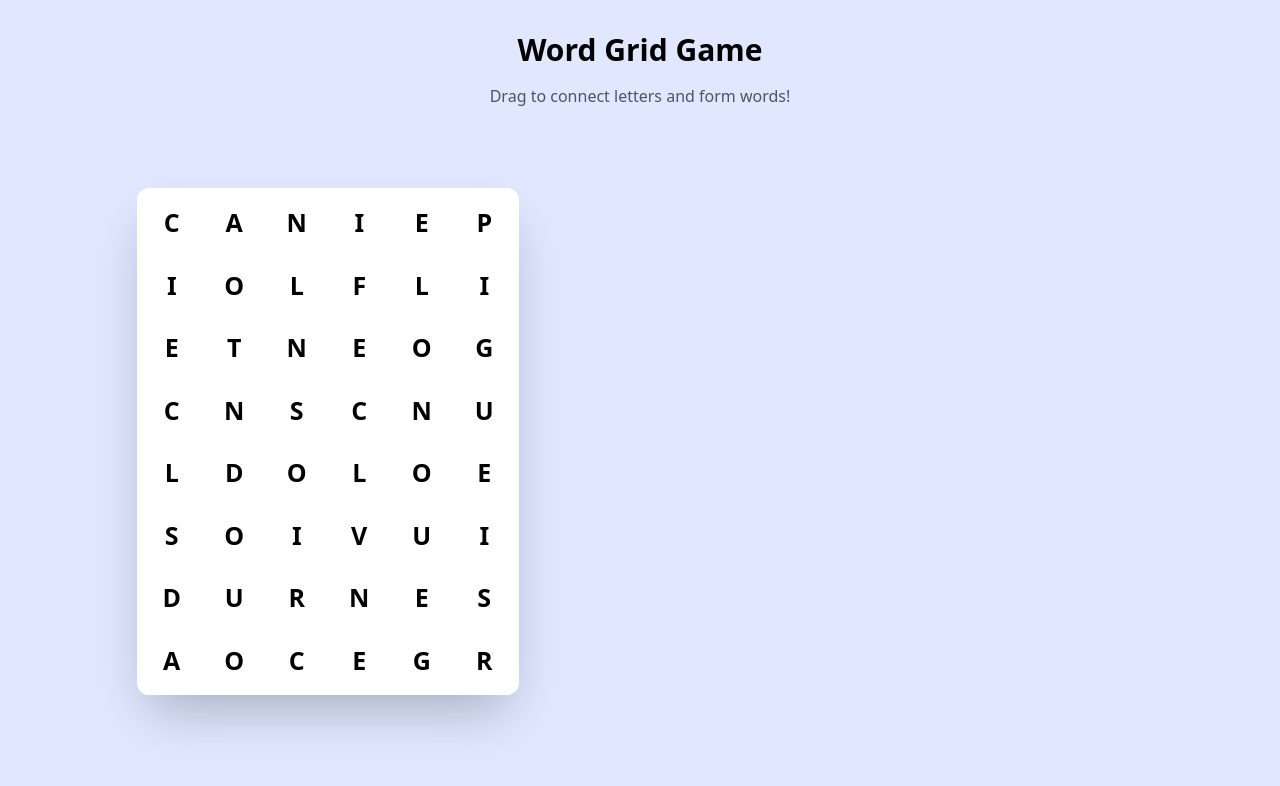
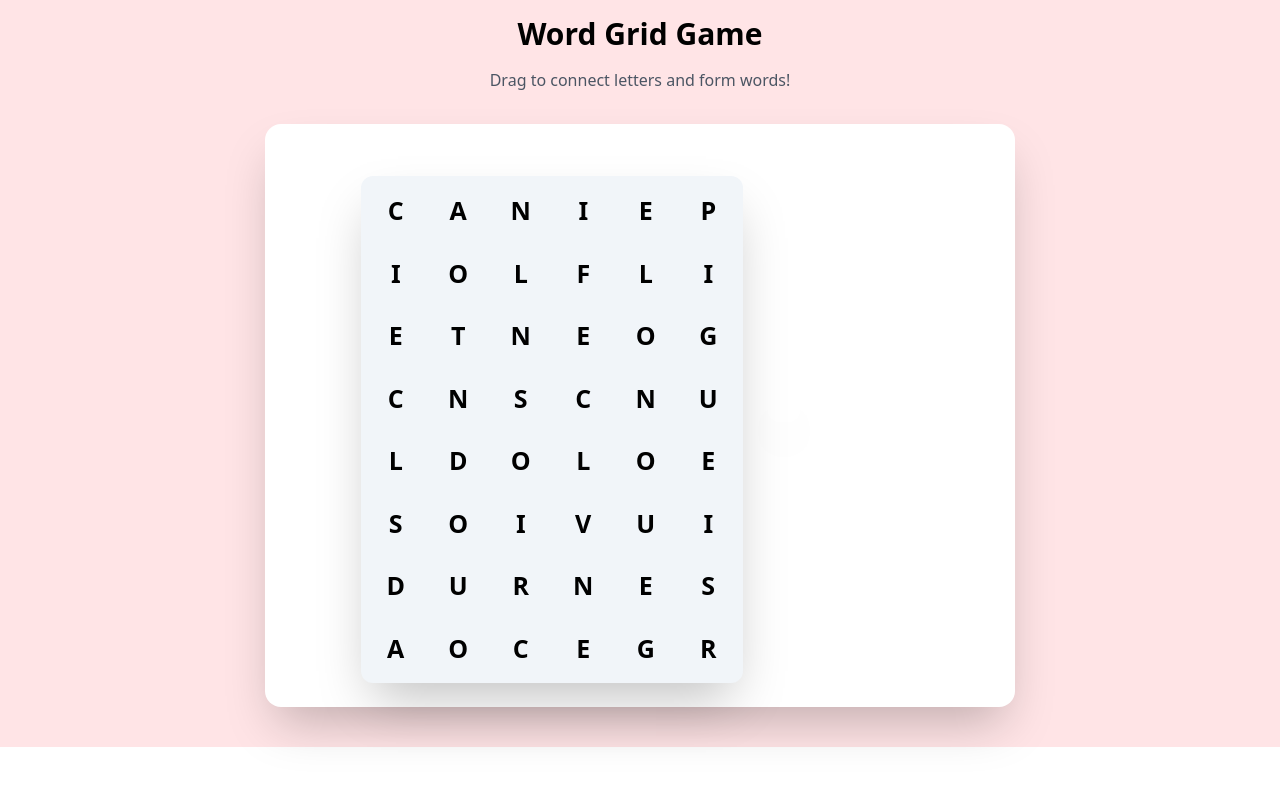
Before and after one commit to tan-9/wordvault, a React (Vite) app: page / in a window 1280 px wide. Shown: the top 786 px of the page. Built offline with nearby package versions, Linux system fonts and the light colour scheme.

Commit message:
display improved

```diff
--- a/src/App.jsx
+++ b/src/App.jsx
@@ -8,29 +8,33 @@ function App() {
   const [foundWords, setFoundWords] = useState([]);
 
   return (
-    <div className="min-h-screen bg-indigo-100">
-  <div className="container mx-auto px-4 py-8">
+    <div className="min-h-full bg-rose-100">
+    <div className="flex flex-col items-center container p-4 pb-10">
     <header className="text-center mb-8">
       <h1 className="text-3xl font-bold mb-4">Word Grid Game</h1>
       <p className="text-gray-600">
         Drag to connect letters and form words!
       </p>
     </header>
-    <div className="flex justify-between container w-full">
-      <div className="flex flex-col items-start w-1/2">
-        <div className="h-12 text-3xl text-center tracking-widest items-center align-middle mx-auto relative overflow-hidden">
+    <div className="bg-white rounded-2xl px-24 py-3 pb-6 shadow-2xl">
+    <div className="flex justify-between container space-x-20 w-full">
+      <div className="flex flex-col items-start  w-1/2">
+        <div className="h-10 text-2xl text-center tracking-wider items-center mx-auto align-middle">
           <Display displayLetters={selectedLetters} />
         </div>
-        <div className="max-w-xl bg-white max-h-lvh mx-auto rounded-xl shadow-2xl p-4 mb-2 relative overflow-hidden">
+
+        <div className="max-w-xl items-center bg-slate-100 max-h-lvh rounded-xl shadow-2xl p-4">
           <Grid selectedLetters={selectedLetters} setSelectedLetters={setSelectedLetters}
           foundWords={foundWords} setFoundWords={setFoundWords} />
         </div>
       </div>
-      <div className="flex flex-col items-end my-auto w-1/2">
-        <div className="max-w-xl max-h-lvh mx-auto rounded-xl shadow-2xl p-4 mb-2 relative overflow-hidden">
+
+      <div className="flex flex-col items-start my-auto px-4 w-1/2">
+        <div className="rounded-xl text-xl ml-8 shadow-2xl p-4 mb-2 ">
           <DisplayFormedWords foundWords={foundWords} />
         </div>
       </div>
+    </div>
     </div>
   </div>
 </div>
```
